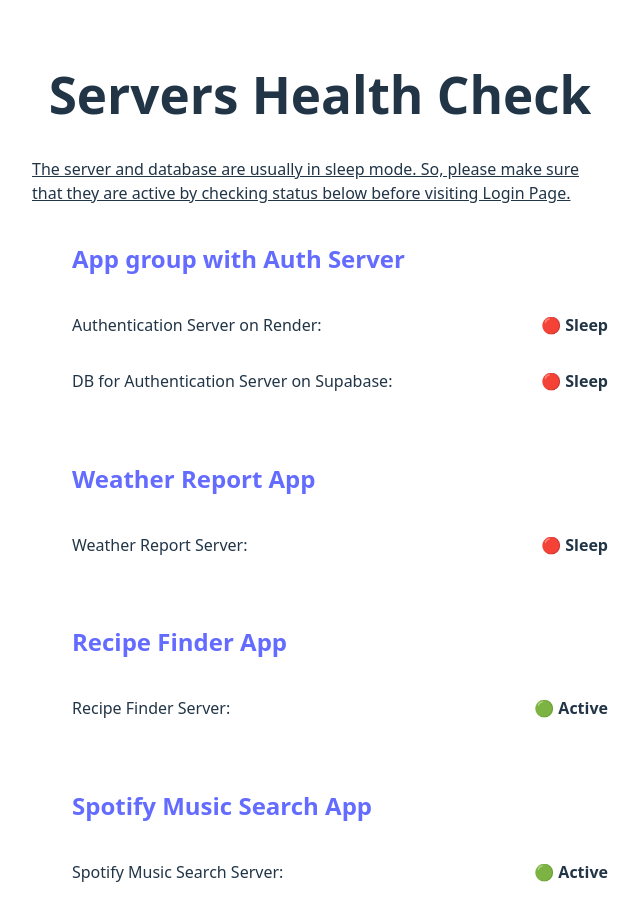
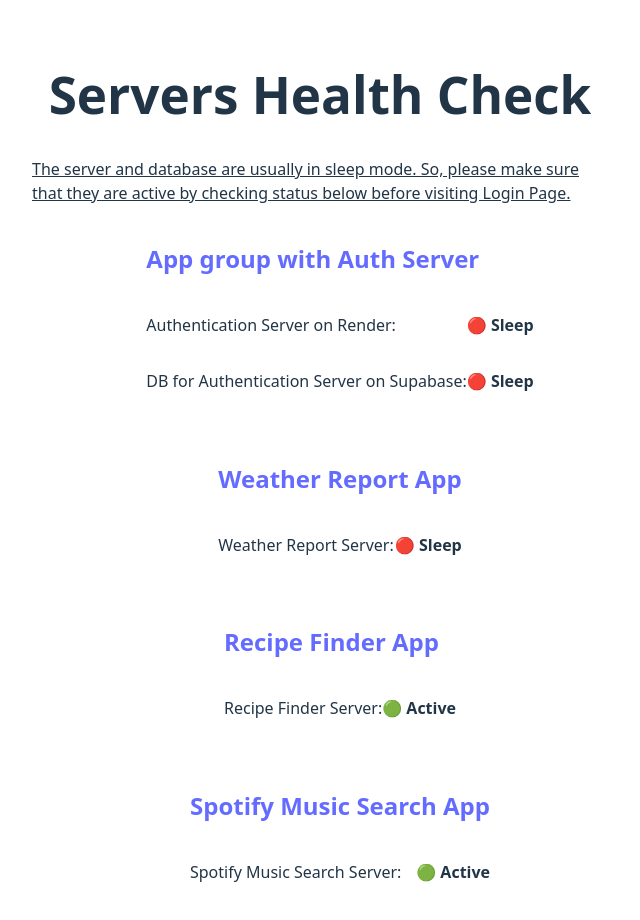
Before and after one commit to kappasan21/server-health-check, a React (Vite) app: page / in a window 1280 px wide. Shown: the top 920 px of the page, without its empty margins (320-960 px from the left). Built offline with nearby package versions, Linux system fonts and the light colour scheme; no server answers.

Commit message:
GUI updates

```diff
--- a/src/App.css
+++ b/src/App.css
@@ -55,6 +55,13 @@
   filter: drop-shadow(0 0 2em #61dafbaa);
 }
 
+.status-list-section {
+  display: flex;
+  flex-direction: column;
+  justify-content: center;
+  align-items: center;
+}
+
 @keyframes logo-spin {
   from {
     transform: rotate(0deg);
--- a/src/App.jsx
+++ b/src/App.jsx
@@ -39,6 +39,8 @@
       <div className='recommendation-msg'>
         <p>The server and database are usually in sleep mode.  So, please make sure that they are active by checking status below before visiting Login Page.</p>
       </div>
+
+      <div className="status-list-section">
         <ul>
           <a href={authURL + '/login'} target="_blank"><h2 className="app-title">App group with Auth Server</h2></a>
           <li>
@@ -50,6 +52,7 @@
             <p className="current-status">{dbStatus ? '🟢 Active' : '🔴 Sleep'}</p>
           </li>
         </ul>
+
         <ul>
           <a href={weatherClientURL} target="_blank"><h2 className="app-title">Weather Report App</h2></a>
           <li>
@@ -57,6 +60,7 @@
             <p className="current-status">{weatherServerStatus ? '🟢 Active' : '🔴 Sleep'}</p>
           </li>
         </ul>
+
         <ul>
           <a href={recipeFinderURL} target="_blank"><h2 className="app-title">Recipe Finder App</h2></a>
           <li>
@@ -64,6 +68,7 @@
             <p className="current-status">🟢 Active</p>
           </li>
         </ul>
+
         <ul>
           <a href={spotifySearchURL} target='_blank'><h2 className="app-title">Spotify Music Search App</h2></a>
           <li>
@@ -71,6 +76,7 @@
             <p className="current-status">{checkSpotifyServerStatus ? '🟢 Active' : '🔴 Sleep'}</p>
           </li>
         </ul>
+      </div>
 
       {/* <a id="link-to-login" href={authURL + '/login'} target="_blank">To Login Page</a> */}
     </div >
```
Lines whose indentation alone changed are shown as unchanged.
